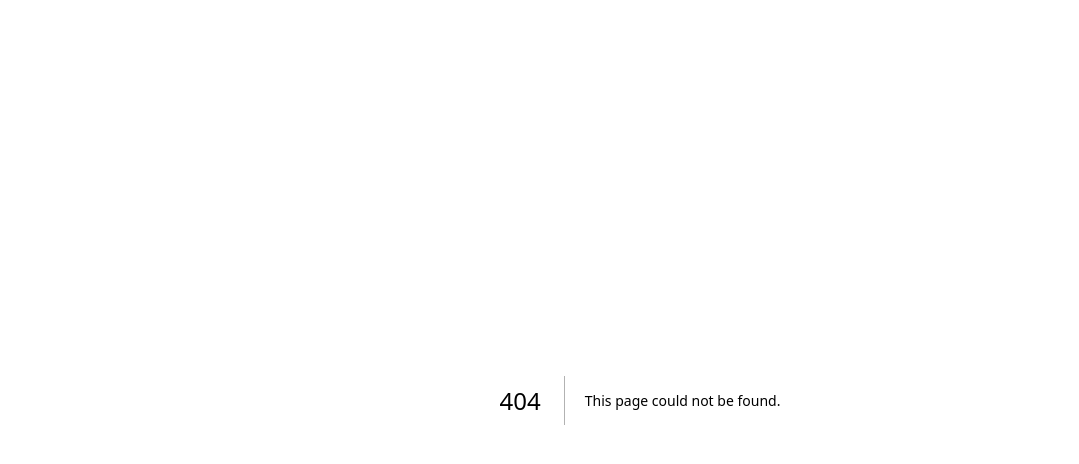
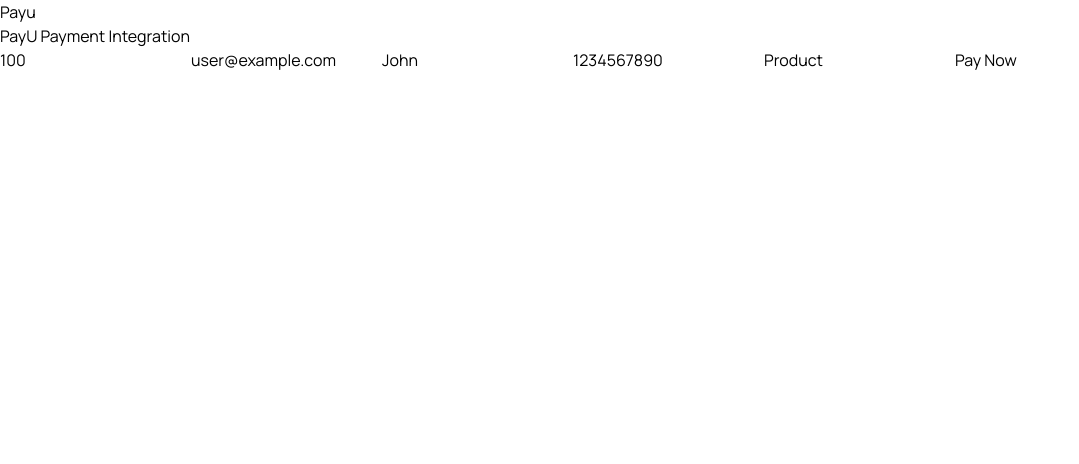
Before and after one commit to sahwaz768/Zestfulamigos-final, a Next.js app: page /transaction/payu in a window 1280 px wide. Before the commit this address had no page. Shown: the top 464 px of the page, without its empty margins (0-1079 px from the left). Built offline with nearby package versions, Linux system fonts and the light colour scheme; what next-redux-wrapper would draw is missing.

Commit message:
added transaction

```diff
--- a/src/Constants/services.constants.js
+++ b/src/Constants/services.constants.js
@@ -1,4 +1,5 @@
 export const BASEURL = process.env.NEXT_PUBLIC_BASE_URL || '';
+export const PAYU_KEY = process.env.NEXT_PUBLIC_PAYU_KEY || '';
 
 export const ignoretokenpaths = [
     `${BASEURL}/auth/login`,
--- /dev/null
+++ b/src/app/transaction/payu/page.jsx
@@ -0,0 +1,12 @@
+import PaymentComponent from "@/components/PaymentComponent";
+
+const page = () => {
+    return (
+        <div>
+            <h1>Payu</h1>
+            <PaymentComponent />
+        </div>
+    )
+}
+
+export default page;
--- /dev/null
+++ b/src/components/PaymentComponent.jsx
@@ -0,0 +1,92 @@
+'use client';
+import React, { useState } from 'react';
+// import axios from 'axios';
+
+const PaymentComponent = () => {
+  const [amount, setAmount] = useState('100');
+  const [email, setEmail] = useState('user@example.com');
+  const [firstName, setFirstName] = useState('John');
+  const [phone, setPhone] = useState('1234567890');
+  const [productInfo, setProductInfo] = useState('Product');
+
+  const handlePayment = async () => {
+    const paymentData = {
+      amount,
+      email,
+      firstname: firstName,
+      productInfo
+    };
+
+    try {
+      const { generateHashforTransaction, initiateTransaction } = await import(
+        '../services/transactions/makepayement.service'
+      );
+      const { data } = await generateHashforTransaction(paymentData);
+      console.log(data.data);
+      const values = {
+        ...paymentData,
+        ...data.data,
+        phone,
+        pg: 'cash',
+        bankcode: 'cash',
+        surl: 'http://localhost:3000/transaction/success',
+        furl: 'http://localhost:3000/transaction/failure'
+      };
+      const response = await initiateTransaction(values);
+      const newElement = document.createElement('div');
+      newElement.innerHTML = response;
+      const ID = document.getElementById('tagid');
+      ID.appendChild(newElement);
+      //   const response = await axios.post(
+      //     'http://localhost:5000/payu/payment',
+      //     paymentData
+      //   );
+      //   if (response.data) {
+      //     const { paymentLink } = response.data;
+      //     window.location.href = paymentLink;
+      //   }
+    } catch (error) {
+      console.error('Payment Request Failed', error);
+    }
+  };
+
+  return (
+    <div>
+      <h2>PayU Payment Integration</h2>
+      <input
+        type="text"
+        value={amount}
+        onChange={(e) => setAmount(e.target.value)}
+        placeholder="Amount"
+      />
+      <input
+        type="text"
+        value={email}
+        onChange={(e) => setEmail(e.target.value)}
+        placeholder="Email"
+      />
+      <input
+        type="text"
+        value={firstName}
+        onChange={(e) => setFirstName(e.target.value)}
+        placeholder="First Name"
+      />
+      <input
+        type="text"
+        value={phone}
+        onChange={(e) => setPhone(e.target.value)}
+        placeholder="Phone"
+      />
+      <input
+        type="text"
+        value={productInfo}
+        onChange={(e) => setProductInfo(e.target.value)}
+        placeholder="Product Info"
+      />
+      <button onClick={handlePayment}>Pay Now</button>
+      <div id="tagid"></div>
+    </div>
+  );
+};
+
+export default PaymentComponent;
--- /dev/null
+++ b/src/services/transactions/makepayement.service.js
@@ -0,0 +1,36 @@
+export const generateHashforTransaction = async (values) => {
+  const { BASEURL } = await import('../../Constants/services.constants');
+  const {
+    default: { post }
+  } = await import('../interface/interceptor');
+  try {
+    const url = BASEURL + '/user/transactions/gethashfortransaction';
+    const { data } = await post(url, values);
+    return { data };
+  } catch (error) {
+    console.error(error.response);
+    if (error.response?.status >= 400)
+      return { error: error.response.data.message };
+  }
+};
+
+export const initiateTransaction = async (values) => {
+  const { PAYU_KEY } = await import('../../Constants/services.constants');
+  try {
+    values = { ...values, key: PAYU_KEY };
+    const formData = new URLSearchParams(values).toString();
+    const response = await fetch('https://test.payu.in/_payment', {
+      method: 'POST',
+      headers: {
+        "Accept": "application/json",
+        'Content-Type': 'application/x-www-form-urlencoded'
+      },
+      body: formData
+    });
+    return response.text();
+  } catch (error) {
+    console.error(error.response);
+    if (error.response?.status >= 400)
+      return { error: error.response.data.message };
+  }
+};
```
